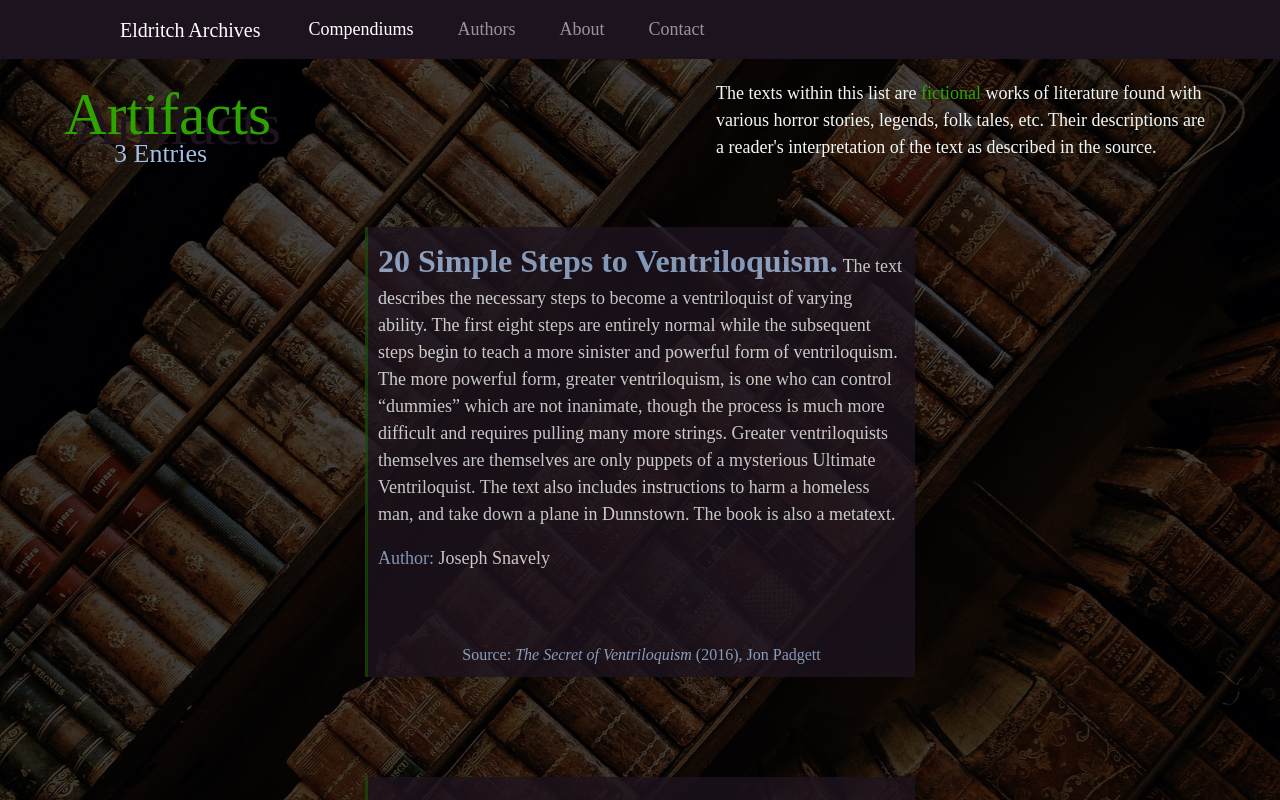
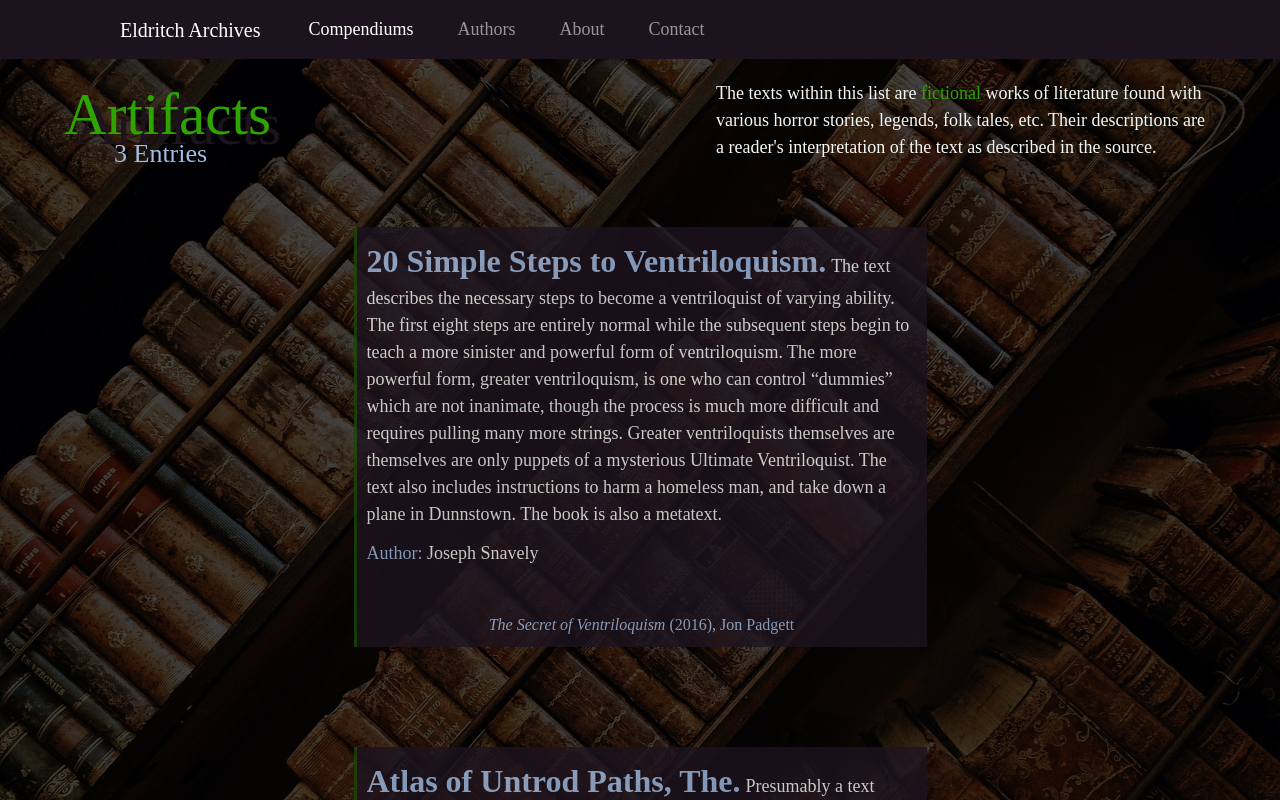
Before and after one commit to Owenx25/EldritchArchivesClient, a React (Create React App) app: page /compendiums/artifacts in a window 1280 px wide. Built offline with nearby package versions, Linux system fonts and the light colour scheme; a web font is replaced by a local one.

Commit message:
simplified entry structure, allowed hidden scrolling on description

```diff
--- a/src/components/CompendiumEntry.js
+++ b/src/components/CompendiumEntry.js
@@ -7,16 +7,16 @@ export default function CompendiumEntry({entryData}) {
     // Could also just save these for modal!
     return (
         <div className={styles.box}>
-            <div style={{height: "100%"}}>
+
                 <div className={styles['content-container']}>
                     <p>
                         <span className="entry-title-font" style={{color: `var(${COLORS.content})`, marginRight: "5px"}}>{entryData.title}.</span>
                         <span className="entry-content-font" style={{color: `var(${COLORS.subtext})`}}>{entryData.description}</span>
                     </p>
                 </div>
-                <div className={styles['tags-container']}>
+
+            <div className={styles['tags-container']}>
                     {buildTags(entryData)}
-                </div>
             </div>
             <div className={styles['source-container']}>
                 {buildSource(entryData)}
@@ -37,7 +37,7 @@ function buildSource(entryData) {
 
     return (
         <p className="entry-source-font" style={{color: `var(${COLORS.content})`, margin: 0}}>
-            Source: {sourceElement}
+            {sourceElement}
         </p>
     )
 }
--- a/src/components/CompendiumPage.js
+++ b/src/components/CompendiumPage.js
@@ -48,7 +48,7 @@ export default function CompendiumPage(props) {
         {
             "compendium": "texts",
             "title": "Black As Darkness",
-            "description": "A black and white 1940’s film starring Verna Karndess. The film was adapted from the Lilith Blake short story “The Reunion” about a ghostly murderess stalking the streets. Oxford Don Muswell warned against the filming, stating that Blake’s work was a form of incantations which would cause unforeseen consequences. The audio and video was distorted and fights broke out at its first viewing because clips were missing and added and distorted. A hissing background static persists throughout the film. Only a small amount of bootleg copies remain. Verna’s widower learned of her murder by watching the film.",
+            "description": "A black and white 1940’s film starring Verna Karndess. The film was adapted from the Lilith Blake short story “The Reunion” about a ghostly murderess stalking the streets. Oxford Don Muswell warned against the filming, stating that Blake’s work was a form of incantations which would cause unforeseen consequences. The audio and video was distorted and fights broke out at its first viewing because clips were missing and added and distorted. A hissing background static persists throughout the film. Only a small amount of bootleg copies remain. Verna’s widower learned of her murder by watching the film. A black and white 1940’s film starring Verna Karndess. The film was adapted from the Lilith Blake short story “The Reunion” about a ghostly murderess stalking the streets. Oxford Don Muswell warned against the filming, stating that Blake’s work was a form of incantations which would cause unforeseen consequences. The audio and video was distorted and fights broke out at its first viewing because clips were missing and added and distorted. A hissing background static persists throughout the film. Only a small amount of bootleg copies remain. Verna’s widower learned of her murder by watching the film.",
             "tags": {
                 "author": "Various, A film",
             },
--- a/src/components/css/CompendiumEntry.module.css
+++ b/src/components/css/CompendiumEntry.module.css
@@ -1,13 +1,13 @@
 .box {
     width: 550px;
-    height: 450px;
+    height: 400px;
     place-self: center;
     opacity: 0.8;
     padding: 10px;
     display: flex;
     flex-direction: column;
-    justify-content: space-between;
     border-left: solid var(--shaggoth-green) 3px;
+    box-sizing: content-box;
 
     background-color: var(--dagon-purple);
     transition: opacity 0.5s, border-radius 0.3s;
@@ -20,7 +20,12 @@
 
 .content-container {
     height: 75%;
-    overflow: hidden;
+    overflow:scroll;
+    -ms-overflow-style: none;  /* Internet Explorer 10+ */
+    scrollbar-width: none;  /* Firefox */
+}
+.content-container::-webkit-scrollbar {
+    display: none;  /* Safari and Chrome */
 }
 
 .tags-container {
@@ -28,6 +33,8 @@
 }
 
 .source-container {
+    margin-top: auto;
     display: flex;
     justify-content: center;
+    text-align: center;
 }
```
